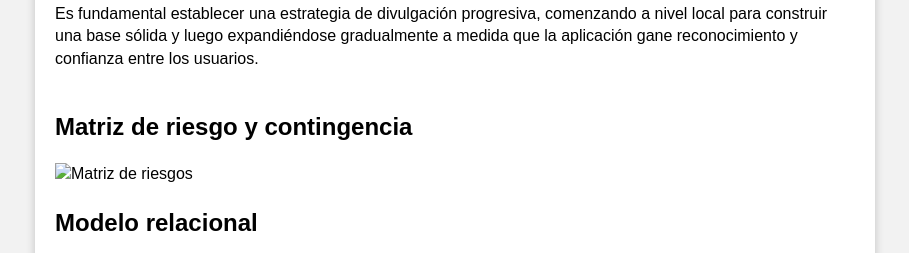
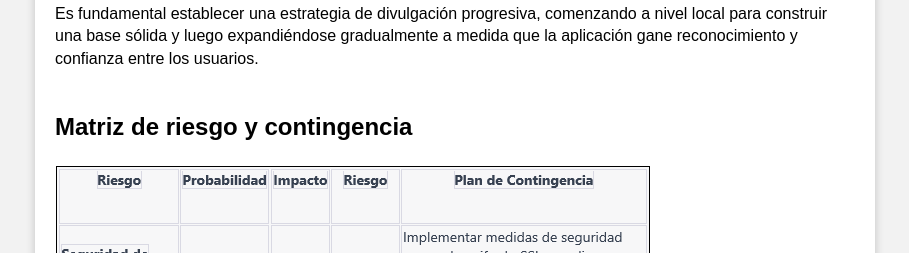
Before and after one commit to RapteRPM/RapteRPM-, a plain HTML site: page index.html in a window 1280 px wide. Shown: the part 1805-2058 px from the top of the page, without its empty margins (185-1094 px from the left). Drawn offline with Linux system fonts and the light colour scheme.

Commit message:
Update index.html

```diff
--- a/index.html
+++ b/index.html
@@ -57,7 +57,7 @@
         <p>A nivel departamental, se explorarán asociaciones con organizaciones moteras, eventos y ferias relacionadas con motocicletas en todo el departamento de Cundinamarca, donde Bogotá se encuentra ubicada. Además, se considerará la posibilidad de expandir la divulgación a ciudades y regiones cercanas dentro del departamento para captar una audiencia más amplia. </p>
         <p>Es fundamental establecer una estrategia de divulgación progresiva, comenzando a nivel local para construir una base sólida y luego expandiéndose gradualmente a medida que la aplicación gane reconocimiento y confianza entre los usuarios. </p>
         <h2>Matriz de riesgo y contingencia </h2>
-            <img src = "Captura.PNG" alt="Matriz de riesgos" class="centered-image" >
+            <img src = "https://github.com/RapteRPM/RapteRPM-/blob/8956c110c13ab5f5c408ddf30fe1801253733e64/Matriz%20de%20riesgos.png" alt="Matriz de riesgos" class="centered-image" >
 
         <h2>Modelo relacional</h2>
             <img src = "tablas relacionales.png" alt = "modelo relacional" class="centered-image" >
```
